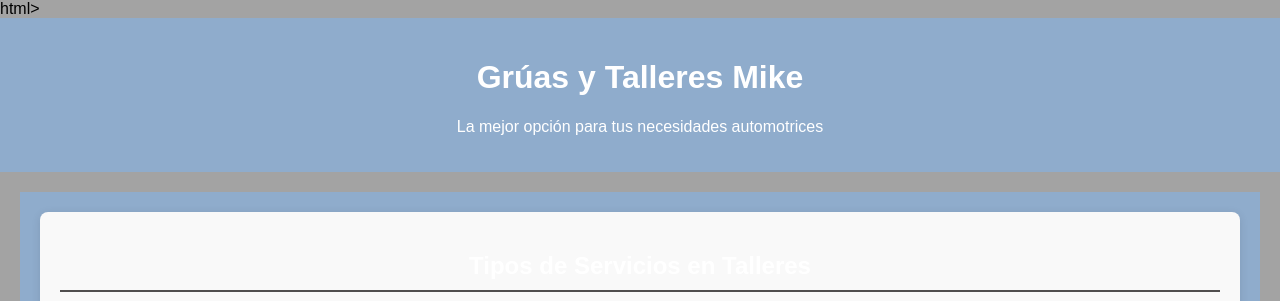
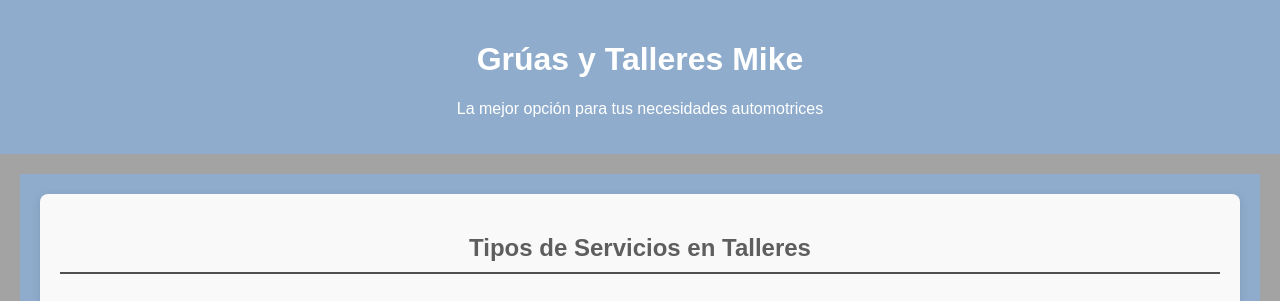
Before and after one commit to tgruasmike/my-first-blog, a Django app: page / in a window 1280 px wide. Shown: the top 301 px of the page. Run offline with Django 3.2, Linux system fonts and the light colour scheme.

Commit message:
Cambie el HTML para la página.

```diff
--- a/blog/templates/blog/post_list.html
+++ b/blog/templates/blog/post_list.html
@@ -1,4 +1,4 @@
-html>
+
 <html lang="es">
 <head>
     <meta charset="UTF-8">
@@ -21,7 +21,7 @@ html>
             padding: 20px;
         }
         h2 {
-            color: #f1e3e3;
+            color: #747474;
             border-bottom: 2px solid #007BFF;
             padding-bottom: 10px;
         }
@@ -79,7 +79,7 @@ html>
             padding: 20px;
         }
         h2 {
-            color: #ffffff;
+            color: #5e5e5e;
             border-bottom: 2px solid #504e4e;
             padding-bottom: 10px;
         }
```
